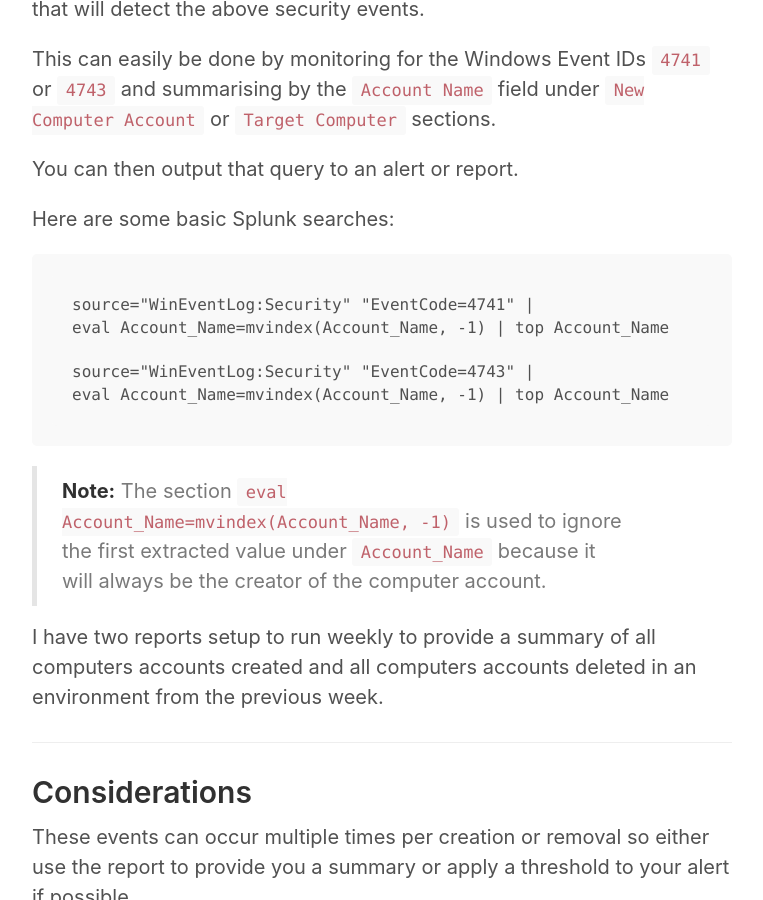
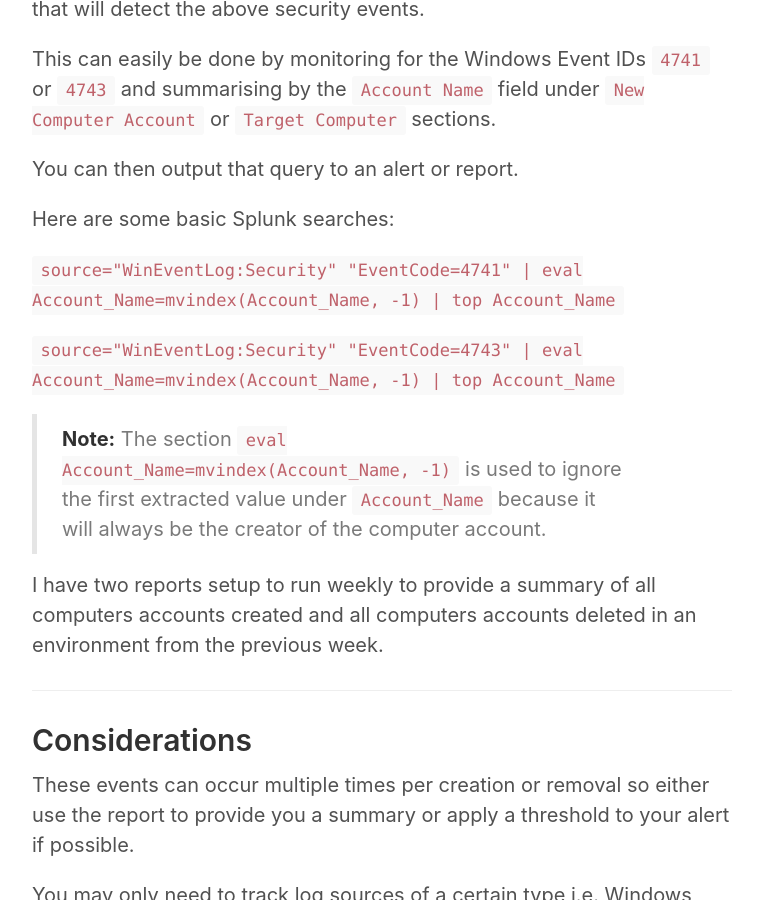
Before and after one commit to 4A616D6573/4A616D6573.com, a Jekyll site: the page built from _posts/2017-06-08-track-log-sources-using-windows-events.md, in a window 1280 px wide and 900 px high, scrolled down 1408 px. Shown: the whole window, without its empty margins (258-1021 px from the left). Built offline with Jekyll 4.4.1, drawn with Linux system fonts in a browser that asks for light colours.

```diff
--- a/_posts/2017-06-08-track-log-sources-using-windows-events.md
+++ b/_posts/2017-06-08-track-log-sources-using-windows-events.md
@@ -44,11 +44,9 @@ You can then output that query to an alert or report.
 
 Here are some basic Splunk searches:
 
-    source="WinEventLog:Security" "EventCode=4741" |
-    eval Account_Name=mvindex(Account_Name, -1) | top Account_Name
+`source="WinEventLog:Security" "EventCode=4741" | eval Account_Name=mvindex(Account_Name, -1) | top Account_Name`
 
-    source="WinEventLog:Security" "EventCode=4743" |
-    eval Account_Name=mvindex(Account_Name, -1) | top Account_Name
+`source="WinEventLog:Security" "EventCode=4743" | eval Account_Name=mvindex(Account_Name, -1) | top Account_Name`
 
 > **Note:** The section `eval Account_Name=mvindex(Account_Name, -1)` is used to ignore the first extracted value under `Account_Name` because it will always be the creator of the computer account.
 
```
